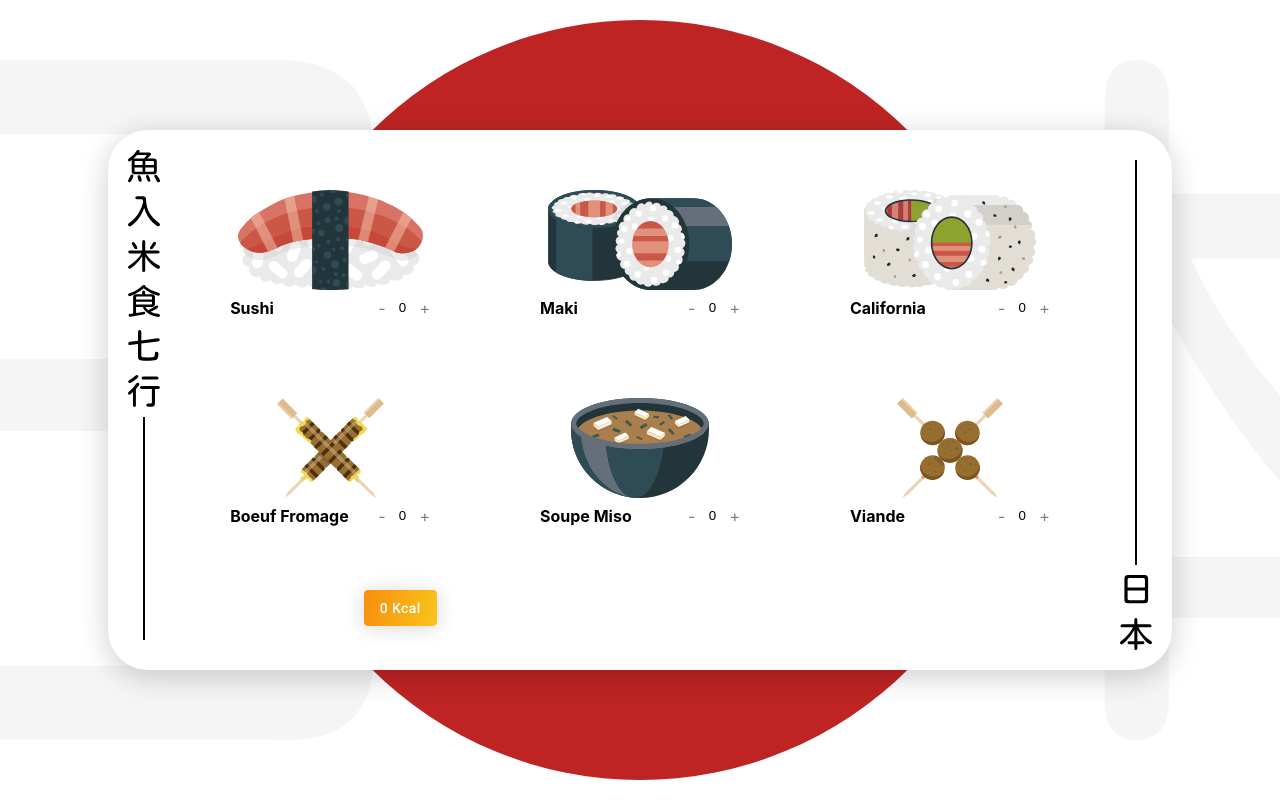
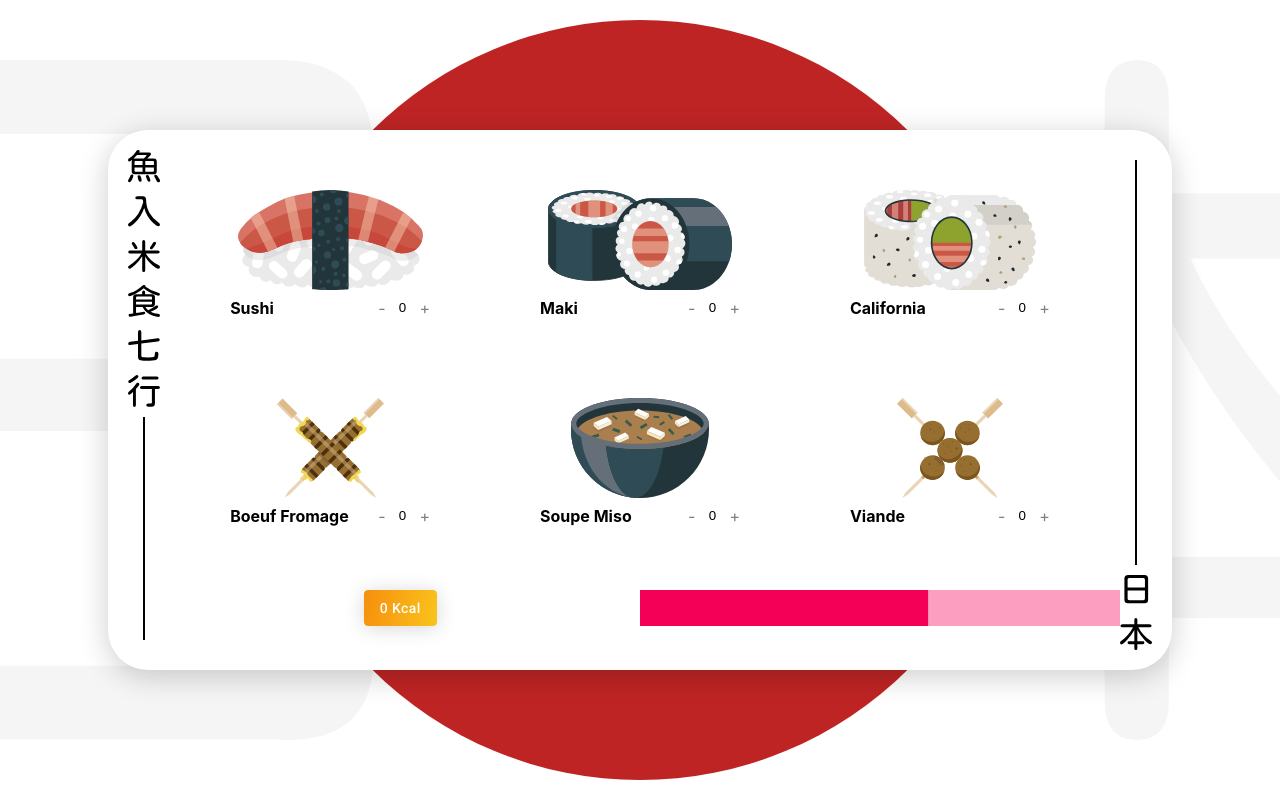
Before and after one commit to sebastien-lb/japcalculator, a React (Create React App) app: page / in a window 1280 px wide. Built offline with nearby package versions, Linux system fonts and the light colour scheme.

Commit message:
alter css prop

```diff
--- a/src/pages/Calculator/Calculator.tsx
+++ b/src/pages/Calculator/Calculator.tsx
@@ -86,9 +86,7 @@ export const CalculatorPage: React.FC<Props> = (props: Props) => {
                 {result} Kcal
               </Button>
             </div>
-            <div className={classes.barContainer}>
-              < LinearProgress variant="determinate" color="secondary" value={50} />
-            </div>
+            < LinearProgress className={classes.barContainer} variant="determinate" color="secondary" value={60} />
           </div>
         </div>
         <div className={classes.lateralBar}>
```
